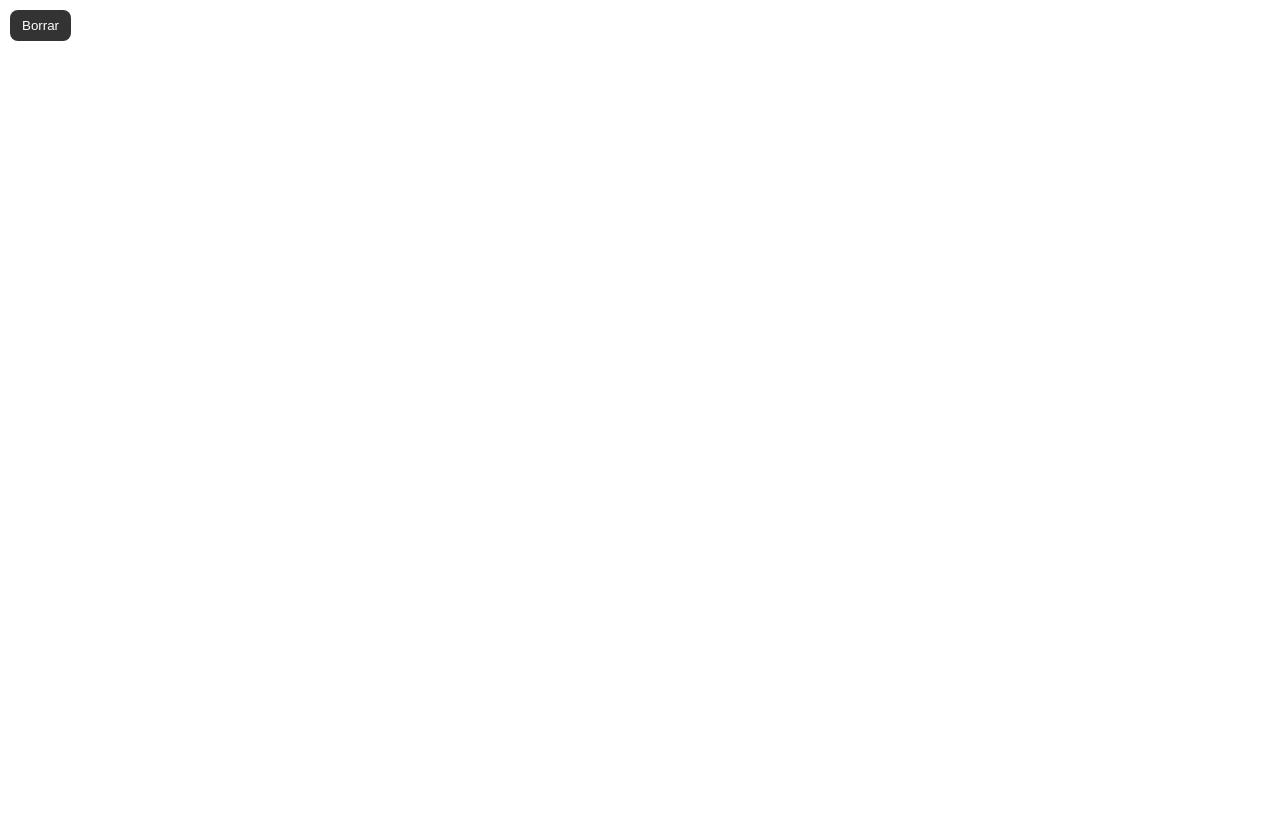
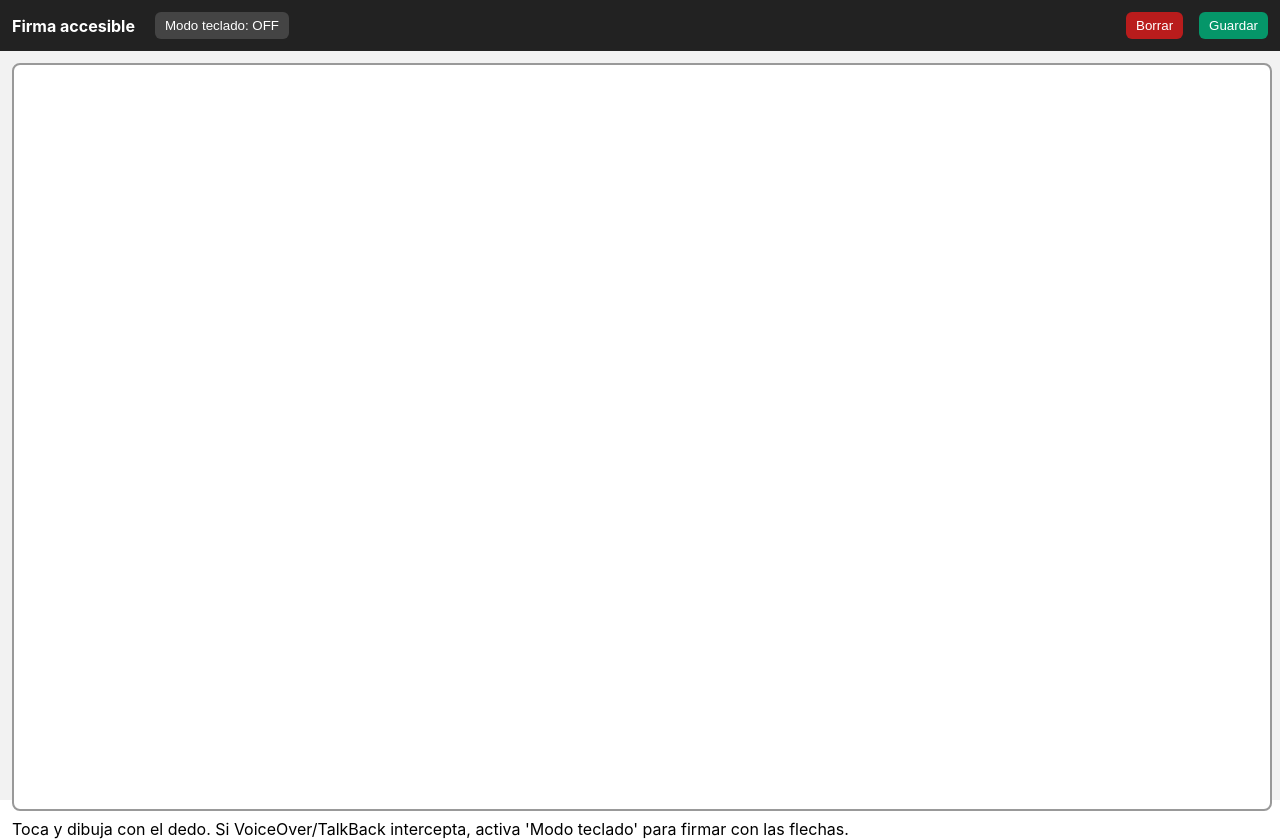
Before and after one commit to mbrachetta/mi-app, a React (Create React App) app: page / in a window 1280 px wide. Before the commit the page ends 800 px from the top, so only its background shows below. Built offline with nearby package versions, Linux system fonts and the light colour scheme.

Commit message:
segunda prueba sin libreria

```diff
--- a/src/App.js
+++ b/src/App.js
@@ -1,35 +1,169 @@
-import { useState, useRef } from "react";
+import React, { useRef, useState, useEffect } from "react";
+
+/**
+ * Accessible signature SVG:
+ * - Touch/mouse drawing (works when SR not intercepting touches)
+ * - Keyboard drawing mode (usable with VoiceOver/TalkBack + external keyboard or accessibility keyboard)
+ * - aria-live announcements
+ */
 
 export default function App() {
-  const [lines, setLines] = useState([]);
+  const [lines, setLines] = useState([]); // array of lines; each line is [{x,y},...]
   const [drawing, setDrawing] = useState(false);
+  const [keyboardMode, setKeyboardMode] = useState(false);
+  const [status, setStatus] = useState("Área de firma vacía");
   const svgRef = useRef(null);
+  const cursorRef = useRef({ x: 150, y: 100 }); // keyboard cursor position
+  const step = 8; // pixels per arrow key press in keyboard mode
 
-  const startDrawing = (e) => {
-    e.preventDefault();
-    const { x, y } = getCoords(e);
-    setLines([...lines, [{ x, y }]]);
-    setDrawing(true);
-  };
-
-  const draw = (e) => {
-    if (!drawing) return;
-    e.preventDefault();
-    const { x, y } = getCoords(e);
-    const newLines = [...lines];
-    newLines[newLines.length - 1].push({ x, y });
-    setLines(newLines);
-  };
-
-  const endDrawing = () => setDrawing(false);
-
+  // Helpers para coordenadas relativas al svg
   const getCoords = (e) => {
     const svg = svgRef.current.getBoundingClientRect();
     const touch = e.touches ? e.touches[0] : e;
     return {
-      x: touch.clientX - svg.left,
-      y: touch.clientY - svg.top,
+      x: Math.max(0, Math.min(svg.width, touch.clientX - svg.left)),
+      y: Math.max(0, Math.min(svg.height, touch.clientY - svg.top)),
     };
+  };
+
+  // Touch / Mouse handlers
+  const startDrawing = (e) => {
+    if (keyboardMode) return;
+    e.preventDefault();
+    const pt = getCoords(e);
+    setLines((L) => [...L, [pt]]);
+    setDrawing(true);
+    setStatus("Dibujando...");
+  };
+
+  const draw = (e) => {
+    if (keyboardMode) return;
+    if (!drawing) return;
+    e.preventDefault();
+    const pt = getCoords(e);
+    setLines((L) => {
+      const copy = [...L];
+      copy[copy.length - 1] = [...copy[copy.length - 1], pt];
+      return copy;
+    });
+  };
+
+  const endDrawing = (e) => {
+    if (keyboardMode) return;
+    if (!drawing) return;
+    e && e.preventDefault();
+    setDrawing(false);
+    setStatus("Trazo finalizado");
+  };
+
+  // Keyboard drawing handlers (for accessibility)
+  useEffect(() => {
+    const handler = (e) => {
+      if (!keyboardMode) return;
+      // prevent page scrolling for arrow keys while in keyboard mode
+      if (["ArrowUp", "ArrowDown", "ArrowLeft", "ArrowRight"].includes(e.key)) {
+        e.preventDefault();
+      }
+
+      // Toggle drawing with Enter
+      if (e.key === "Enter") {
+        setLines((L) => {
+          // if currently not drawing -> start new line
+          if (!drawing) {
+            const pos = { ...cursorRef.current };
+            setDrawing(true);
+            setStatus("Modo teclado: dibujando");
+            return [...L, [pos]];
+          } else {
+            // finish current line
+            setDrawing(false);
+            setStatus("Modo teclado: trazo finalizado");
+            return L;
+          }
+        });
+        return;
+      }
+
+      // Move cursor with arrows
+      if (
+        ["ArrowUp", "ArrowDown", "ArrowLeft", "ArrowRight"].includes(e.key)
+      ) {
+        const cur = cursorRef.current;
+        let nx = cur.x;
+        let ny = cur.y;
+        if (e.key === "ArrowUp") ny = Math.max(0, cur.y - step);
+        if (e.key === "ArrowDown") ny = Math.min(getSvgHeight(), cur.y + step);
+        if (e.key === "ArrowLeft") nx = Math.max(0, cur.x - step);
+        if (e.key === "ArrowRight")
+          nx = Math.min(getSvgWidth(), cur.x + step);
+
+        cursorRef.current = { x: nx, y: ny };
+
+        // If currently drawing, append point
+        if (drawing) {
+          setLines((L) => {
+            const copy = [...L];
+            copy[copy.length - 1] = [
+              ...copy[copy.length - 1],
+              { x: nx, y: ny },
+            ];
+            return copy;
+          });
+        }
+
+        // Announce cursor moved
+        setStatus(`Cursor movido a ${nx}, ${ny}${drawing ? " — dibujando" : ""}`);
+      }
+    };
+
+    window.addEventListener("keydown", handler);
+    return () => window.removeEventListener("keydown", handler);
+    // eslint-disable-next-line react-hooks/exhaustive-deps
+  }, [keyboardMode, drawing]);
+
+  // Utilities to get svg size safely
+  const getSvgWidth = () =>
+    svgRef.current ? svgRef.current.getBoundingClientRect().width : 300;
+  const getSvgHeight = () =>
+    svgRef.current ? svgRef.current.getBoundingClientRect().height : 200;
+
+  // Actions
+  const clearAll = () => {
+    setLines([]);
+    setDrawing(false);
+    setStatus("Área de firma vacía");
+  };
+
+  const save = () => {
+    // Build a simple SVG string from current lines (could be saved or sent to backend)
+    const w = getSvgWidth();
+    const h = getSvgHeight();
+    const paths = lines
+      .map(
+        (ln) =>
+          `<polyline fill="none" stroke="black" stroke-width="3" stroke-linecap="round" stroke-linejoin="round" points="${ln
+            .map((p) => `${p.x},${p.y}`)
+            .join(" ")}" />`
+      )
+      .join("\n");
+    const svgString = `<svg xmlns="http://www.w3.org/2000/svg" width="${w}" height="${h}">${paths}</svg>`;
+    // For demo: log it. In prod: send to server or save as file
+    console.log("SVG guardado:", svgString);
+    console.log("Coordenadas:", lines);
+    setStatus("Firma guardada");
+  };
+
+  // Accessibility helper: toggle keyboard mode
+  const toggleKeyboardMode = () => {
+    setKeyboardMode((k) => {
+      const next = !k;
+      setStatus(
+        next
+          ? "Modo teclado activado. Use las flechas para mover el cursor y Enter para comenzar/terminar el trazo."
+          : "Modo teclado desactivado. Use touch o mouse para dibujar."
+      );
+      return next;
+    });
   };
 
   return (
@@ -37,47 +171,108 @@ export default function App() {
       style={{
         width: "100vw",
         height: "100vh",
-        background: "#f8f8f8",
-        overflow: "hidden",
-        touchAction: "none",
+        background: "#f2f2f2",
+        touchAction: "none", // evita gestos del navegador en touch
       }}
     >
+      <header
+        style={{
+          padding: 12,
+          background: "#222",
+          color: "white",
+          display: "flex",
+          gap: 8,
+          alignItems: "center",
+        }}
+      >
+        <h1 style={{ fontSize: 16, margin: 0 }}>Firma accesible</h1>
+
         <button
-        aria-label="Borrar dibujo"
+          onClick={toggleKeyboardMode}
+          aria-pressed={keyboardMode}
+          aria-label="Alternar modo teclado"
           style={{
-          position: "absolute",
-          top: 10,
-          left: 10,
-          zIndex: 10,
-          background: "#333",
+            marginLeft: 12,
+            padding: "6px 10px",
+            borderRadius: 6,
+            border: "none",
+            background: keyboardMode ? "#0a84ff" : "#444",
             color: "white",
+          }}
+        >
+          {keyboardMode ? "Modo teclado: ON" : "Modo teclado: OFF"}
+        </button>
+
+        <button
+          onClick={clearAll}
+          aria-label="Borrar firma"
+          style={{
+            marginLeft: "auto",
+            padding: "6px 10px",
+            borderRadius: 6,
             border: "none",
-          borderRadius: 8,
-          padding: "8px 12px",
+            background: "#b91c1c",
+            color: "white",
           }}
-        onClick={() => setLines([])}
         >
           Borrar
         </button>
 
+        <button
+          onClick={save}
+          aria-label="Guardar firma"
+          style={{
+            marginLeft: 8,
+            padding: "6px 10px",
+            borderRadius: 6,
+            border: "none",
+            background: "#059669",
+            color: "white",
+          }}
+        >
+          Guardar
+        </button>
+      </header>
+
+      <main
+        style={{
+          padding: 12,
+          height: "calc(100% - 56px)",
+        }}
+      >
+        <div
+          role="region"
+          aria-label={
+            keyboardMode
+              ? "Área de firma en modo teclado. Use las flechas para mover el cursor y Enter para empezar/terminar el trazo."
+              : "Área de firma. Dibuje con el dedo o mouse."
+          }
+          tabIndex={0}
+          aria-describedby="signature-help"
+          style={{
+            border: "2px solid #999",
+            borderRadius: 8,
+            background: "white",
+            width: "100%",
+            height: "100%",
+            position: "relative",
+          }}
+        >
           <svg
             ref={svgRef}
-        role="application"
-        aria-label="Área de dibujo accesible. Dibuje con el dedo o mouse."
             width="100%"
             height="100%"
             onMouseDown={startDrawing}
             onMouseMove={draw}
             onMouseUp={endDrawing}
+            onMouseLeave={endDrawing}
             onTouchStart={startDrawing}
             onTouchMove={draw}
             onTouchEnd={endDrawing}
-        style={{
-          background: "#fff",
-          display: "block",
-        }}
+            style={{ display: "block" }}
           >
-        {lines.map((line, i) => (
+            {/* existing strokes */}
+            {lines.map((ln, i) => (
               <polyline
                 key={i}
                 fill="none"
@@ -85,10 +280,46 @@ export default function App() {
                 strokeWidth="3"
                 strokeLinecap="round"
                 strokeLinejoin="round"
-            points={line.map((p) => `${p.x},${p.y}`).join(" ")}
+                points={ln.map((p) => `${p.x},${p.y}`).join(" ")}
               />
             ))}
+
+            {/* keyboard cursor indicator */}
+            {keyboardMode && (
+              <circle
+                cx={cursorRef.current.x}
+                cy={cursorRef.current.y}
+                r={6}
+                fill="#ff3b30"
+                opacity={0.9}
+              />
+            )}
           </svg>
+        </div>
+
+        <div id="signature-help" style={{ marginTop: 8 }}>
+          <p style={{ margin: 0 }}>
+            {keyboardMode
+              ? "Modo teclado: flechas = mover, Enter = comenzar/terminar trazo"
+              : "Toca y dibuja con el dedo. Si VoiceOver/TalkBack intercepta, activa 'Modo teclado' para firmar con las flechas."}
+          </p>
+        </div>
+
+        {/* Live region para anuncios */}
+        <div
+          aria-live="polite"
+          style={{
+            position: "absolute",
+            left: -10000,
+            top: "auto",
+            width: 1,
+            height: 1,
+            overflow: "hidden",
+          }}
+        >
+          {status}
+        </div>
+      </main>
     </div>
   );
 }
```
Lines whose indentation alone changed are shown as unchanged.
